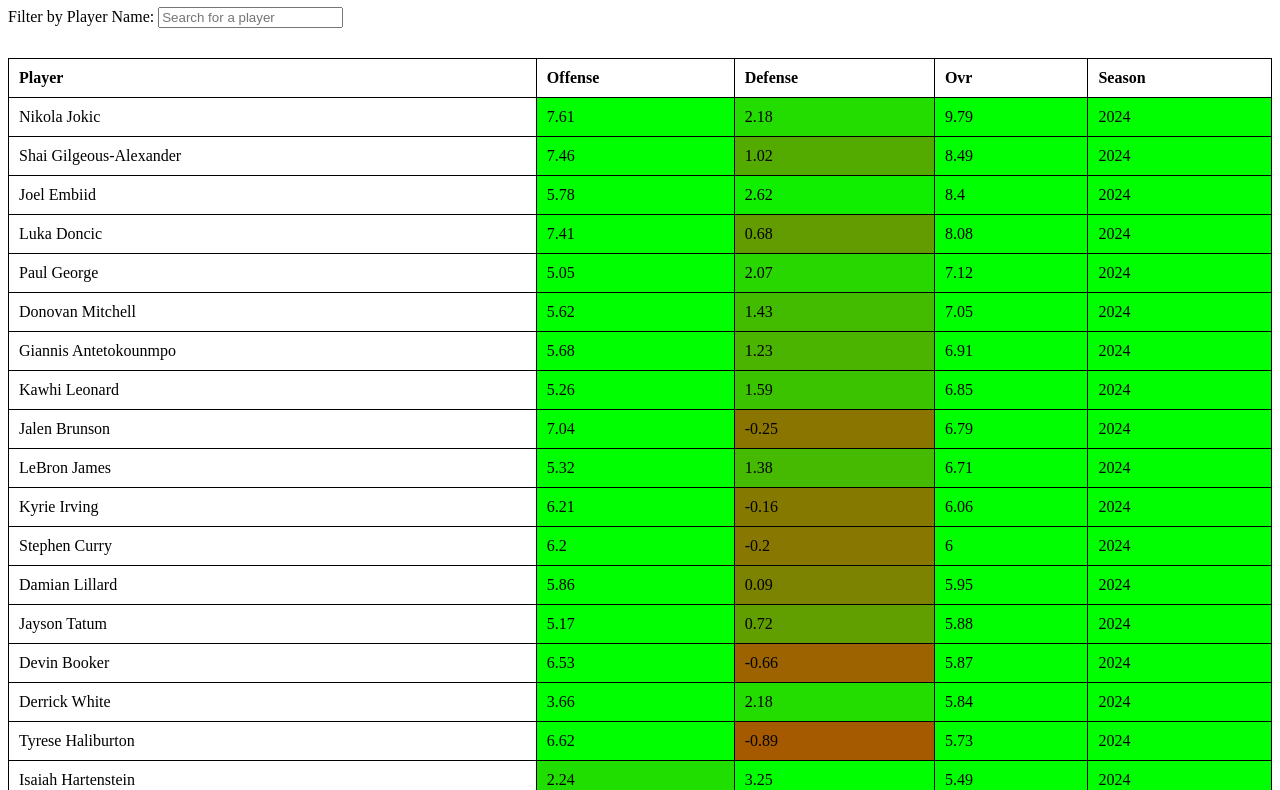
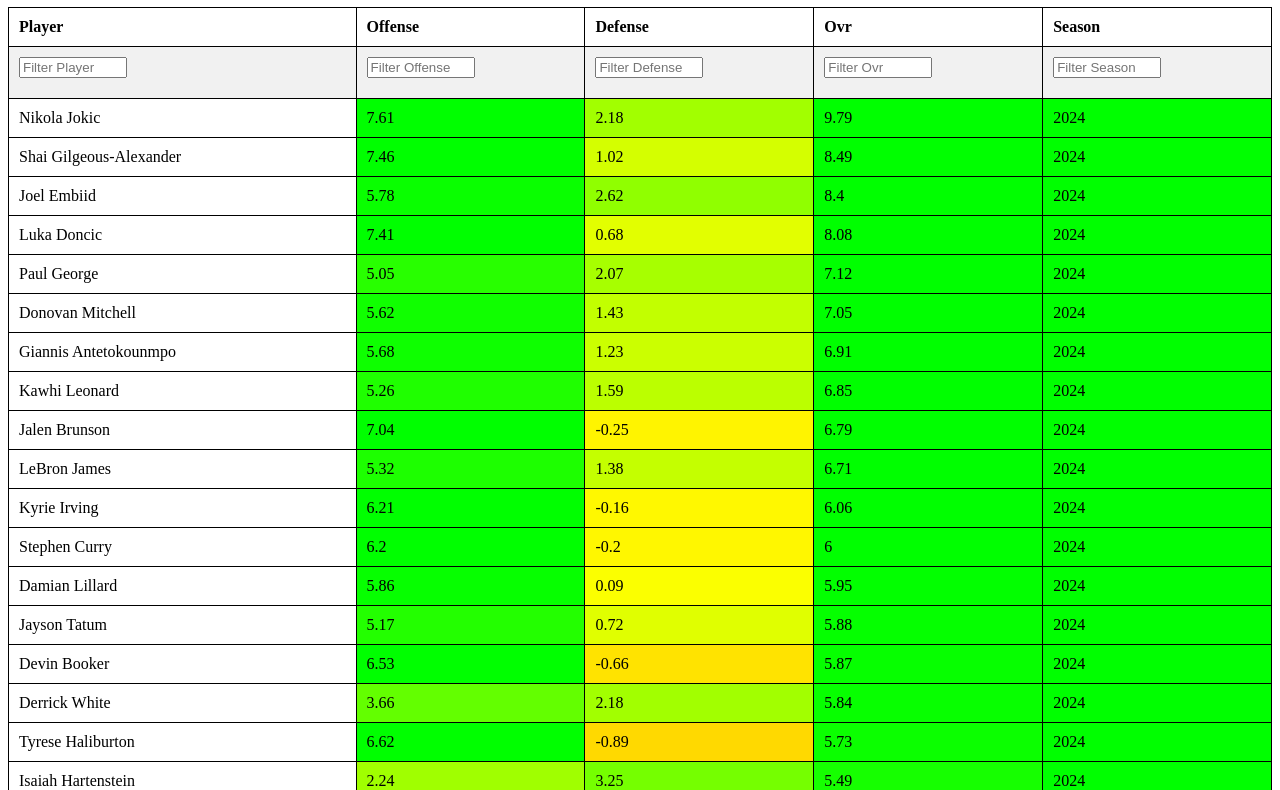
Before and after one commit to timotaij/LepookTable, a plain HTML site: page index.html in a window 1280 px wide. Shown: the part 73-863 px from the top of the page. Drawn offline with Linux system fonts and the light colour scheme.

Commit message:
Update index.html

```diff
--- a/index.html
+++ b/index.html
@@ -19,21 +19,22 @@
         }
         .filter-input {
             margin-bottom: 10px;
+            width: 100px;
+        }
+        .filter-row {
+            background-color: #f1f1f1;
         }
     </style>
 </head>
 <body>
 
-<h1>Impact Metric Attempt</h1>
+<h1>CSV Data Table</h1>
 
 <!-- Filter Input -->
-<label for="filter">Filter by Player Name:</label>
-<input type="text" id="filter" class="filter-input" placeholder="Search for a player">
-
-<!-- Table -->
 <table id="csvTable">
     <thead>
         <tr id="tableHeader"></tr>
+        <tr id="filterRow" class="filter-row"></tr>
     </thead>
     <tbody id="tableBody"></tbody>
 </table>
@@ -51,9 +52,23 @@
 
             // Create table header
             const headerRow = document.getElementById('tableHeader');
-            header.forEach(cell => {
+            const filterRow = document.getElementById('filterRow');
+            header.forEach((cell, index) => {
                 const th = document.createElement('th');
                 th.textContent = cell;
+
+                // Add filters for each column
+                const filterInput = document.createElement('input');
+                filterInput.type = 'text';
+                filterInput.className = 'filter-input';
+                filterInput.setAttribute('data-column', index);
+                filterInput.placeholder = `Filter ${cell}`;
+                filterInput.addEventListener('input', filterTable);
+
+                const thFilter = document.createElement('th');
+                thFilter.appendChild(filterInput);
+                filterRow.appendChild(thFilter);
+
                 headerRow.appendChild(th);
             });
 
@@ -75,28 +90,45 @@
                 });
                 tableBody.appendChild(tr);
             });
-
-            // Add filter functionality
-            document.getElementById('filter').addEventListener('input', function() {
-                const filterValue = this.value.toLowerCase();
-                const rows = tableBody.getElementsByTagName('tr');
-                for (let i = 0; i < rows.length; i++) {
-                    const firstCell = rows[i].getElementsByTagName('td')[0];
-                    if (firstCell) {
-                        const playerName = firstCell.textContent.toLowerCase();
-                        rows[i].style.display = playerName.includes(filterValue) ? '' : 'none';
-                    }
-                }
-            });
         })
         .catch(error => console.error('Error loading the CSV file:', error));
 
-    // Function to get color based on value from red (-3) to green (+3)
+    // Function to get color based on value from red (-3) to green (+3), with white in the middle
     function getColorForValue(value, min, max) {
-        const percentage = (value - min) / (max - min);
-        const red = Math.min(255, Math.max(0, 255 * (1 - percentage)));
-        const green = Math.min(255, Math.max(0, 255 * percentage));
-        return `rgb(${red}, ${green}, 0)`;
+        const mid = (min + max) / 2;
+        const ratio = (value - mid) / (max - min);
+        let red, green;
+
+        if (value >= mid) {
+            green = 255;
+            red = 255 * (1 - ratio);  // Shade toward green
+        } else {
+            red = 255;
+            green = 255 * (1 + ratio);  // Shade toward red
+        }
+
+        return `rgb(${Math.round(red)}, ${Math.round(green)}, 0)`;
+    }
+
+    // Function to filter table based on input in filter boxes
+    function filterTable() {
+        const filterInputs = document.querySelectorAll('.filter-input');
+        const rows = document.querySelectorAll('#tableBody tr');
+
+        rows.forEach(row => {
+            let shouldShow = true;
+            filterInputs.forEach(input => {
+                const column = input.getAttribute('data-column');
+                const filterValue = input.value.toLowerCase();
+                const cell = row.cells[column]?.textContent.toLowerCase();
+
+                if (filterValue && !cell.includes(filterValue)) {
+                    shouldShow = false;
+                }
+            });
+
+            row.style.display = shouldShow ? '' : 'none';
+        });
     }
 </script>
 
```
